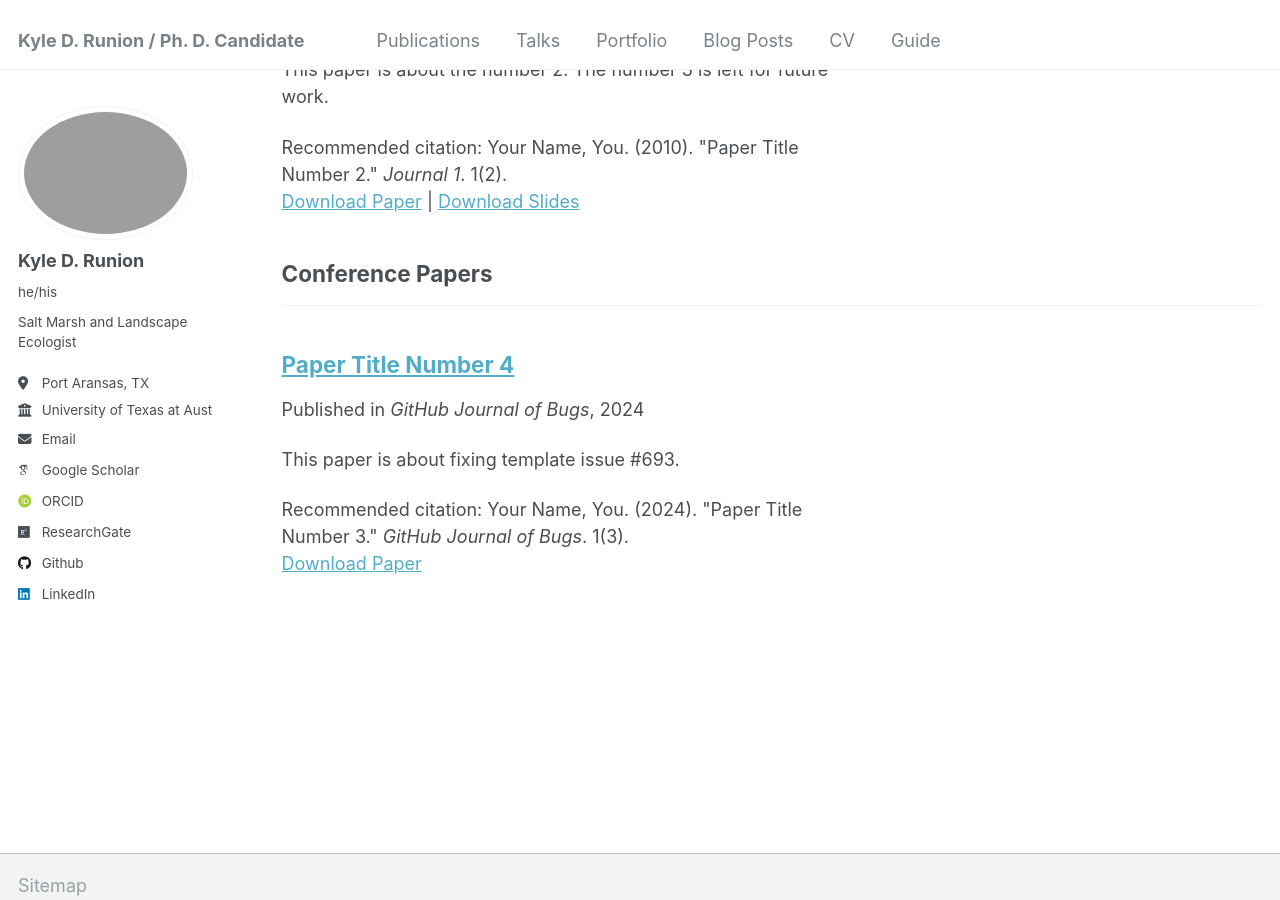
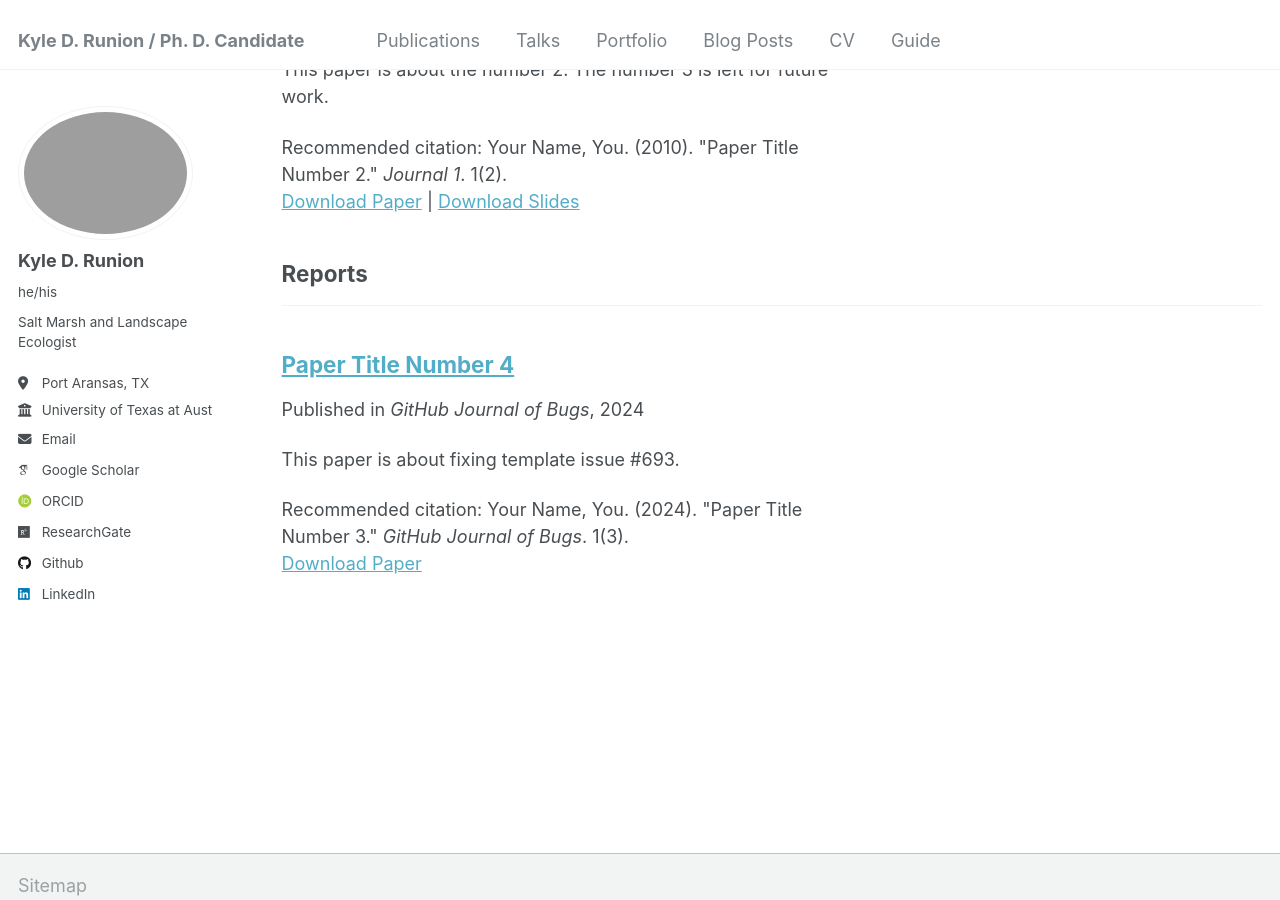
Before and after one commit to kylerunion/kylerunion.github.io, a Jekyll site: the page built from _pages/publications.html, in a window 1280 px wide and 900 px high, scrolled down 1056 px. Built offline with Jekyll 4.4.1, drawn with Linux system fonts in a browser that asks for light colours; some web fonts are replaced.

Commit message:
Update _config.yml

```diff
--- a/_config.yml
+++ b/_config.yml
@@ -76,12 +76,16 @@
 
 # Publication Category - The following the list of publication categories and their headings
 publication_category:
-  books:
-    title: 'Books'
   manuscripts:
     title: 'Journal Articles'
   conferences:
-    title: 'Conference Papers'
+    title: 'Reports'
+  thesis:
+    title: 'Thesis'
+  data:
+    title: 'Datasets'
+  code:
+    title: 'Code'
 
 # Site Settings
 teaser                   :  # filename of teaser fallback teaser image placed in /images/, .e.g. "500x300.png"
```
